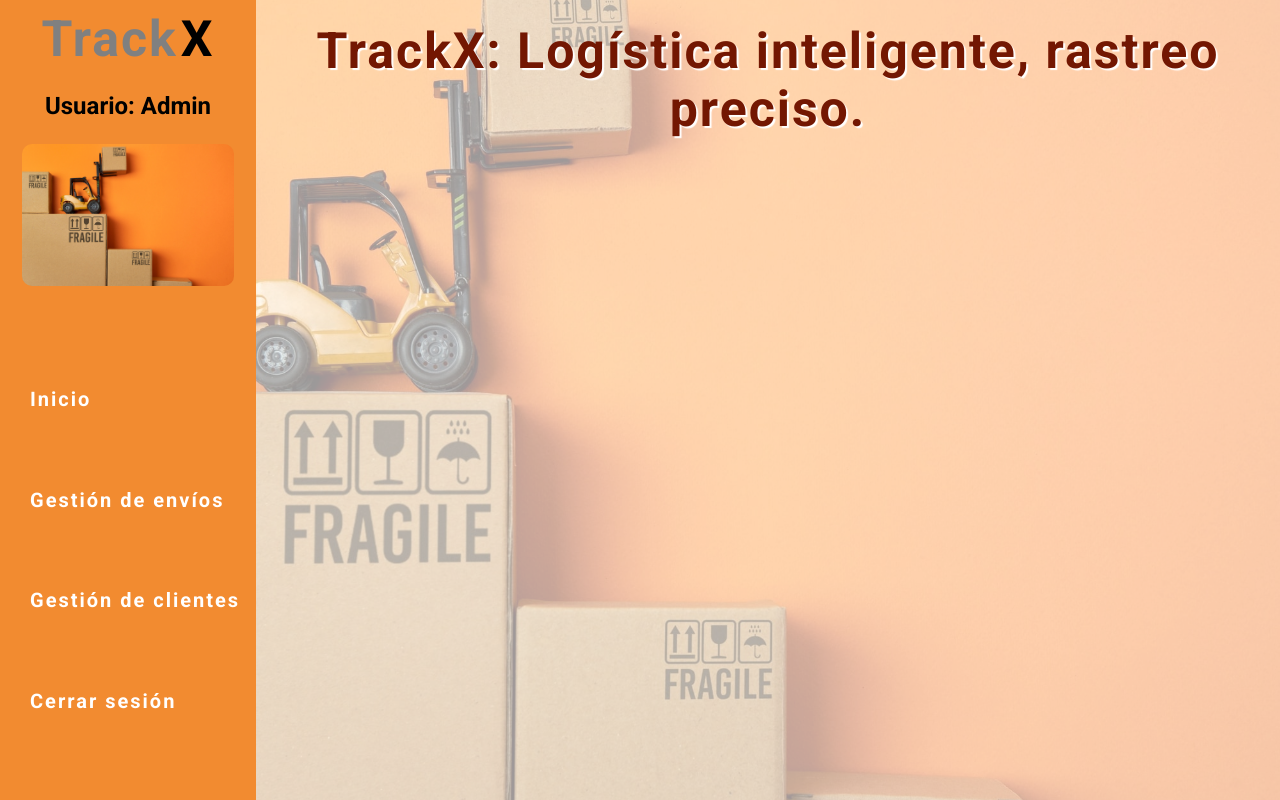
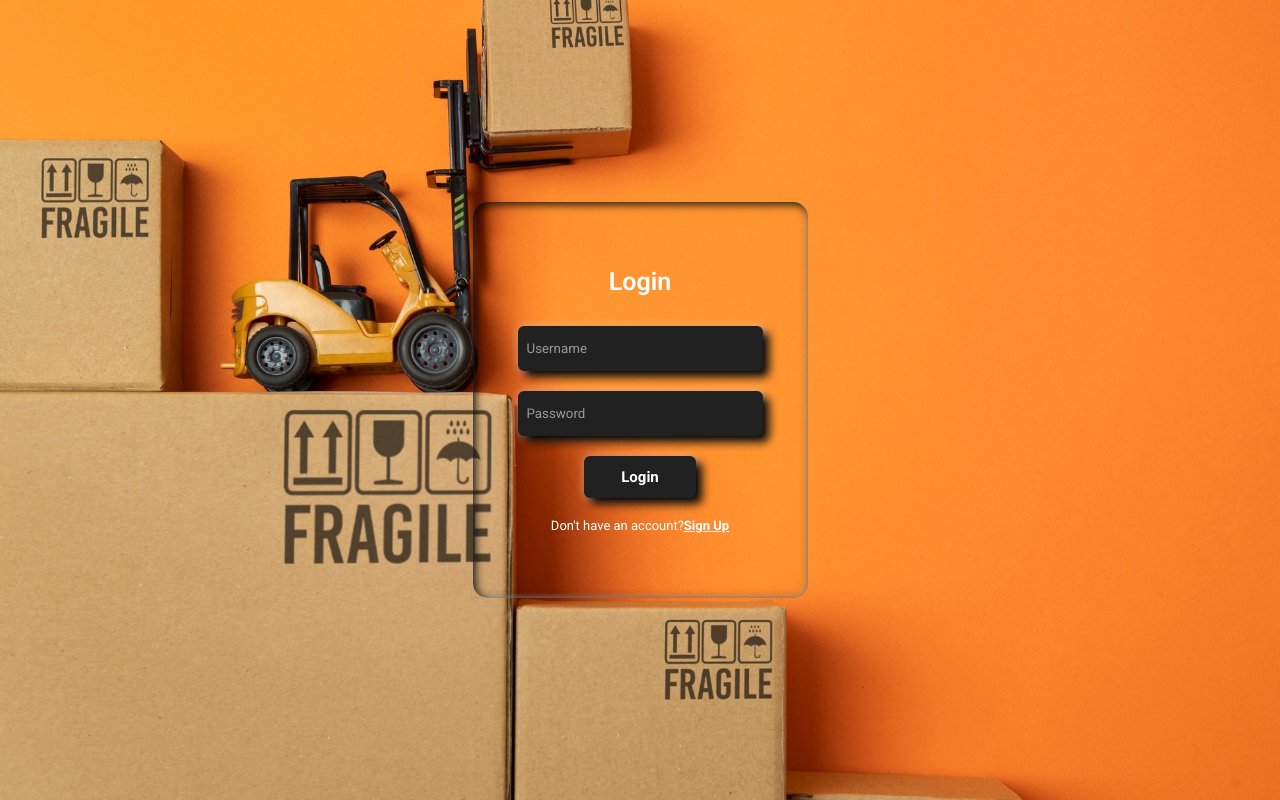
Before and after one commit to jaimezzapata/app-crm-martes, a React (Vite) app: page / in a window 1280 px wide. Built offline with nearby package versions, Linux system fonts and the light colour scheme.

Commit message:
Se finaliza enrutador a componentes principales

```diff
--- a/package.json
+++ b/package.json
@@ -11,7 +11,8 @@
   },
   "dependencies": {
     "react": "^19.0.0",
-    "react-dom": "^19.0.0"
+    "react-dom": "^19.0.0",
+    "react-router-dom": "^7.4.1"
   },
   "devDependencies": {
     "@eslint/js": "^9.21.0",
--- a/src/main.jsx
+++ b/src/main.jsx
@@ -1,10 +1,11 @@
 import { StrictMode } from 'react'
 import { createRoot } from 'react-dom/client'
-import Home from './Home'
+import { RouterProvider, createBrowserRouter } from 'react-router-dom'
+import { enrutador } from './router/enrutador'
 import './index.css'
 
 createRoot(document.getElementById('root')).render(
   <StrictMode>
-    <Home />
+    <RouterProvider router={createBrowserRouter(enrutador)} />
   </StrictMode>,
 )
--- a/src/pages/Login.jsx
+++ b/src/pages/Login.jsx
@@ -1,8 +1,9 @@
 import { useState } from 'react'
 import './Login.css'
 function Login() {
-  const [getUser, setUser] = useState("")
-  const [getPassword, setPassword] = useState("")
+
+  const [getUser, setUser] = useState()
+  const [getPassword, setPassword] = useState()
 
   return (
     <div className="container">
@@ -10,8 +11,8 @@ function Login() {
       <form className="form">
         <div className="form_front">
           <div className="form_details">Login</div>
-          <input type="text" className="input" placeholder="Username" />
-          <input type="text" className="input" placeholder="Password" />
+          <input onChange={(e) => setUser(e.target.value)} type="text" className="input" placeholder="Username" />
+          <input onChange={(e) => setPassword(e.target.value)} type="text" className="input" placeholder="Password" />
           <button className="btn">Login</button>
           <span className="switch">Don't have an account?
             <label for="signup_toggle" className="signup_tog">
--- a/src/router/enrutador.jsx
+++ b/src/router/enrutador.jsx
@@ -0,0 +1,12 @@
+import Login from '../pages/Login'
+import Home from '../Home'
+export let enrutador = [
+    {
+        path: '/',
+        element: <Login />
+    },
+    {
+        path: '/home',
+        element: <Home />
+    }
+]
```
Also changed, not shown: 1 other file (tests, documents, lock files or other folders).
